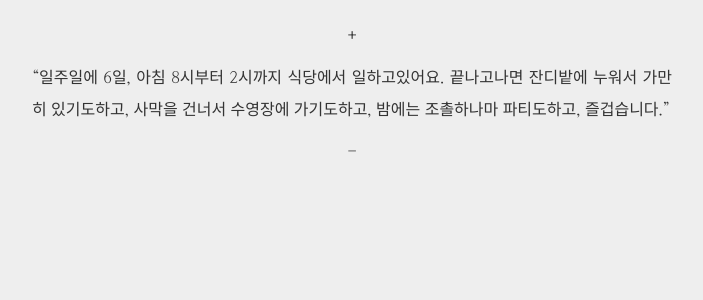
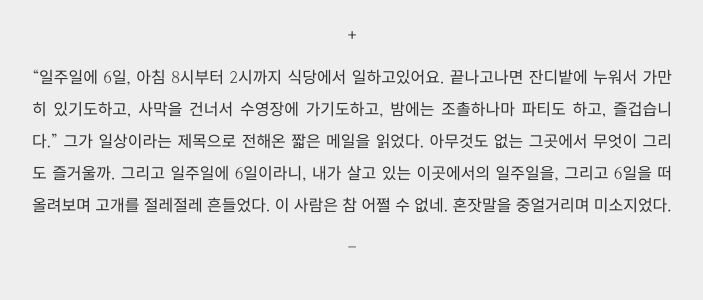
Before and after one commit to hellotarkim/hellotarkim.github.io, a Jekyll site: the page built from _posts/2018-08-28-120050905.md, in a window 1280 px wide. Shown: the top 300 px of the page, without its empty margins (288-991 px from the left). Built offline with Jekyll 4.4.1, drawn with Linux system fonts in a browser that asks for light colours.

Commit message:
Update 2018-08-28-120050905.md

```diff
--- a/_posts/2018-08-28-120050905.md
+++ b/_posts/2018-08-28-120050905.md
@@ -1 +1,2 @@
-"일주일에 6일, 아침 8시부터 2시까지 식당에서 일하고있어요. 끝나고나면 잔디밭에 누워서 가만히 있기도하고, 사막을 건너서 수영장에 가기도하고, 밤에는 조촐하나마 파티도하고, 즐겁습니다."
+"일주일에 6일, 아침 8시부터 2시까지 식당에서 일하고있어요. 끝나고나면 잔디밭에 누워서 가만히 있기도하고, 사막을 건너서 수영장에 가기도하고, 밤에는 조촐하나마 파티도 하고, 즐겁습니다."
+그가 일상이라는 제목으로 전해온 짧은 메일을 읽었다. 아무것도 없는 그곳에서 무엇이 그리도 즐거울까. 그리고 일주일에 6일이라니, 내가 살고 있는 이곳에서의 일주일을, 그리고 6일을 떠올려보며 고개를 절레절레 흔들었다. 이 사람은 참 어쩔 수 없네. 혼잣말을 중얼거리며 미소지었다.
```
